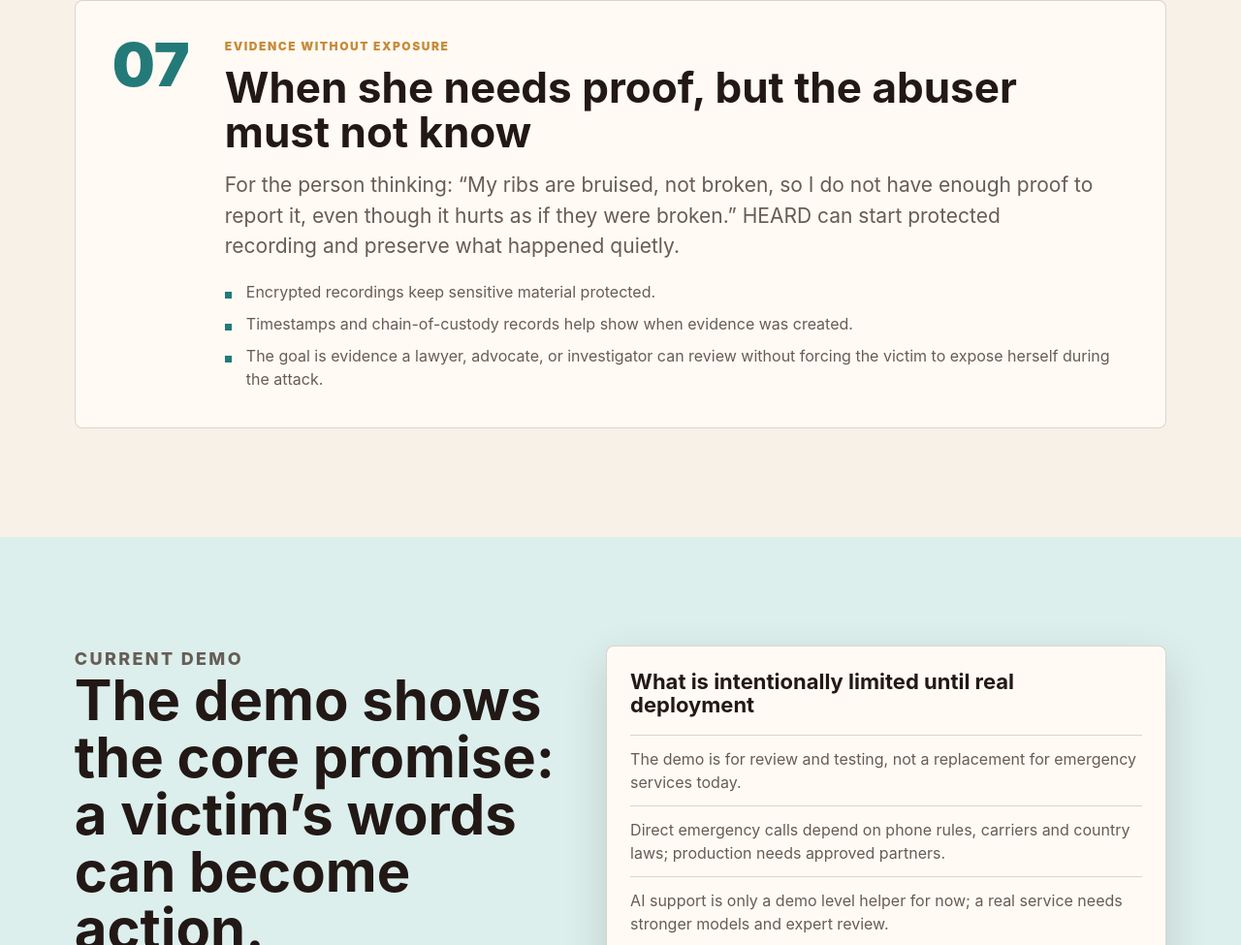
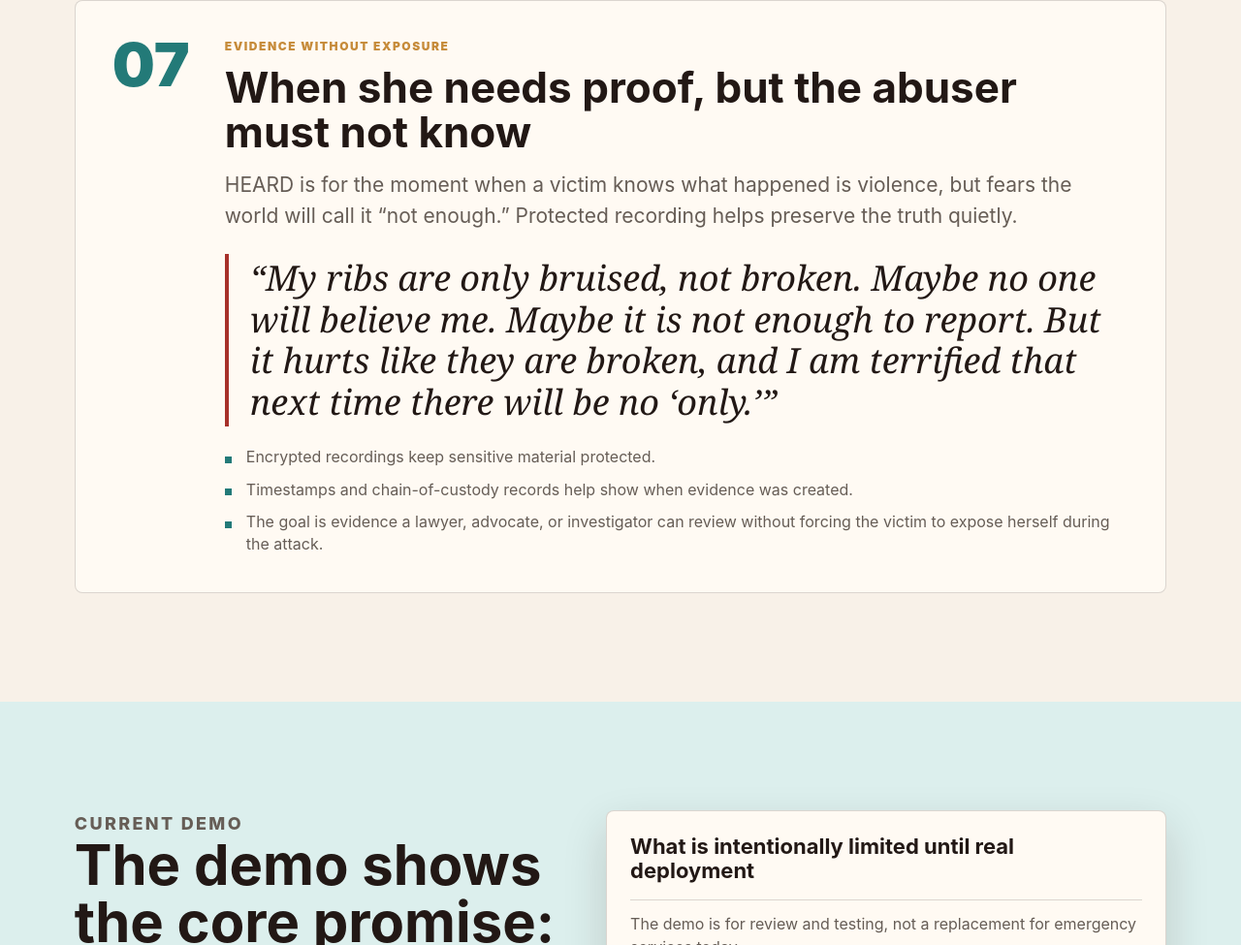
Before and after one commit to anchysss/heard-recepti, a plain HTML site: page index.html in a window 1280 px wide. Shown: the part 4177-5152 px from the top of the page at 97% size. Drawn offline with Linux system fonts and the light colour scheme.

Commit message:
Make evidence quote more emotional

```diff
--- a/index.html
+++ b/index.html
@@ -193,9 +193,13 @@
               <p class="story-label" data-i18n="feature_7_label">Evidence without exposure</p>
               <h3 data-i18n="feature_7_title">When she needs proof, but the abuser must not know</h3>
               <p class="story-lead" data-i18n="feature_7_body">
-                For the person thinking: “My ribs are bruised, not broken, so I do not have enough proof to report it, even though
-                it hurts as if they were broken.” HEARD can start protected recording and preserve what happened quietly.
+                HEARD is for the moment when a victim knows what happened is violence, but fears the world will call it “not enough.”
+                Protected recording helps preserve the truth quietly.
               </p>
+              <blockquote class="story-quote" data-i18n="feature_7_quote">
+                “My ribs are only bruised, not broken. Maybe no one will believe me. Maybe it is not enough to report.
+                But it hurts like they are broken, and I am terrified that next time there will be no ‘only.’”
+              </blockquote>
               <ul class="story-points">
                 <li data-i18n="feature_7_point_1">Encrypted recordings keep sensitive material protected.</li>
                 <li data-i18n="feature_7_point_2">Timestamps and chain-of-custody records help show when evidence was created.</li>
@@ -298,6 +302,6 @@
     <footer>
       <p data-i18n="footer_text">HEARD / Recipes demo. For validation, partnerships and development. Not a replacement for emergency services.</p>
     </footer>
-    <script src="script.js?v=20261013-shakehide"></script>
+    <script src="script.js?v=20261013-ribsquote"></script>
   </body>
 </html>
--- a/script.js
+++ b/script.js
@@ -55,7 +55,8 @@ const sr = {
   feature_6_point_3: "Put ka pomoći pre nego što je žrtva spremna za formalnu prijavu.",
   feature_7_label: "Dokazi bez izlaganja",
   feature_7_title: "Kada treba dokaz, a zlostavljač ne sme da zna",
-  feature_7_body: "Za osobu koja misli: „Rebra su mi nagnječena, nisu slomljena, pa nemam dovoljno dokaza da prijavim, iako boli kao da su slomljena.“ HEARD može da pokrene zaštićeno snimanje i tiho sačuva šta se desilo.",
+  feature_7_body: "HEARD je za trenutak kada žrtva zna da ono što se desilo jeste nasilje, ali se boji da će svet reći da to „nije dovoljno“. Zaštićeno snimanje pomaže da se istina sačuva tiho.",
+  feature_7_quote: "„Rebra su mi samo nagnječena, nisu slomljena. Možda mi niko neće verovati. Možda nije dovoljno za prijavu. Ali boli kao da su slomljena, i plašim se da sledeći put neće postojati to ‘samo’.“",
   feature_7_point_1: "Enkriptovani snimci čuvaju osetljiv materijal zaštićenim.",
   feature_7_point_2: "Vremenski pečati i chain-of-custody zapisi pomažu da se vidi kada je dokaz nastao.",
   feature_7_point_3: "Cilj je dokaz koji advokat, savetnica ili istražitelj mogu da pregledaju bez toga da se žrtva dodatno izlaže tokom napada.",
--- a/styles.css
+++ b/styles.css
@@ -424,6 +424,18 @@ footer p {
   max-width: 900px;
 }
 
+.story-quote {
+  border-left: 4px solid var(--red);
+  color: var(--ink);
+  font-family: Georgia, "Times New Roman", serif;
+  font-size: clamp(24px, 3vw, 36px);
+  font-style: italic;
+  line-height: 1.18;
+  margin: 24px 0 4px;
+  max-width: 940px;
+  padding: 4px 0 4px 22px;
+}
+
 .story-points {
   display: grid;
   gap: 10px;
```
